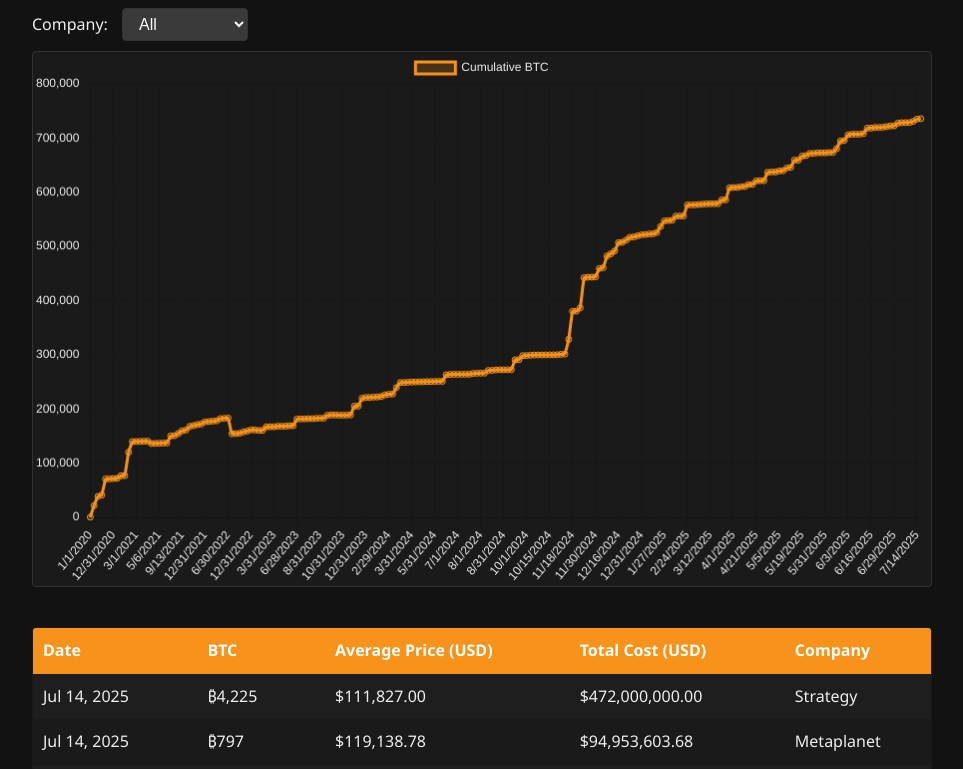
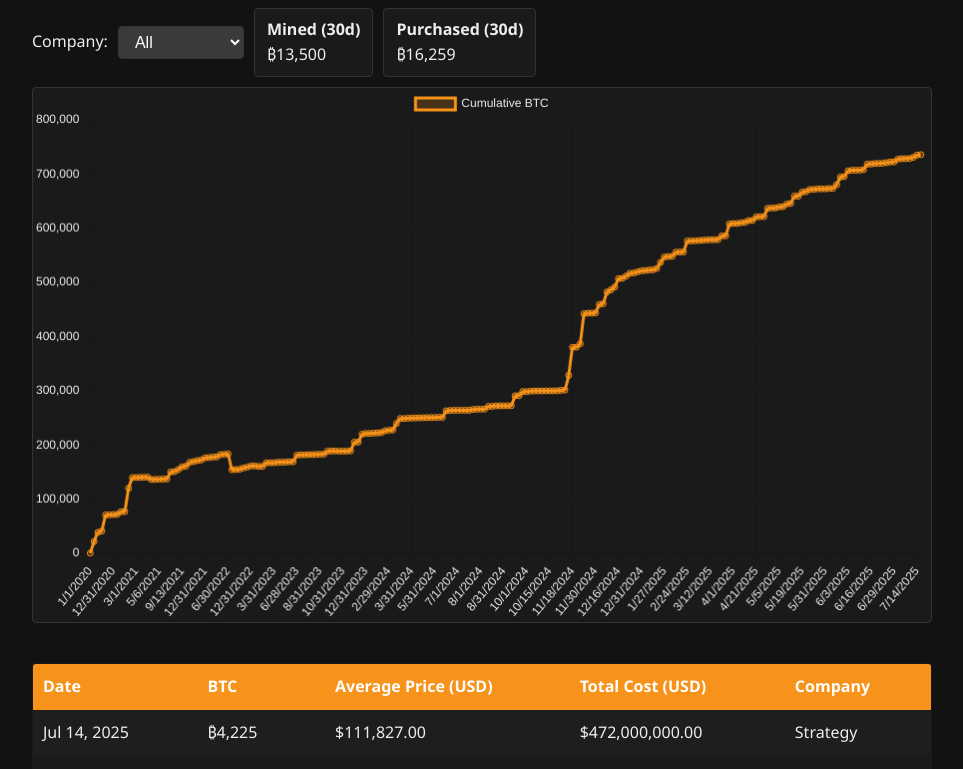
Before and after one commit to jaderiverstokes/flow, a plain HTML site: page index.html in a window 1280 px wide. Shown: the part 77-846 px from the top of the page, without its empty margins (158-1121 px from the left). Drawn offline with nearby package versions, Linux system fonts and the light colour scheme.

Commit message:
Refine flow panel layout

```diff
--- a/index.html
+++ b/index.html
@@ -47,9 +47,14 @@
     background: #1e1e1e;
   }
 
+  .controls {
+    display: flex;
+    align-items: center;
+    gap: 10px;
+    margin-bottom: 10px;
+  }
+
   #company-filter {
-    margin-left: 10px;
-    margin-bottom: 10px;
     padding: 6px 12px;
     background: #3a3a3a;
     color: #fff;
@@ -65,15 +70,33 @@
     border-radius: 4px;
     margin-bottom: 40px;
   }
+
+  #flow-panel {
+    display: flex;
+    gap: 10px;
+  }
+
+  .flow-card {
+    background: #1a1a1a;
+    border: 1px solid #333;
+    border-radius: 4px;
+    padding: 8px 12px;
+  }
 </style>
 </head>
 <body>
 <div class="container">
   <h1>Bitcoin Treasury Purchases</h1>
-  <label for="company-filter">Company:</label>
-  <select id="company-filter">
-    <option value="all">All</option>
-  </select>
+  <div class="controls">
+    <label for="company-filter">Company:</label>
+    <select id="company-filter">
+      <option value="all">All</option>
+    </select>
+    <div id="flow-panel">
+      <div class="flow-card" id="mined-card"></div>
+      <div class="flow-card" id="purchased-card"></div>
+    </div>
+  </div>
   <canvas id="btcChart" height="180"></canvas>
   <table id="purchases"></table>
 </div>
@@ -143,6 +166,8 @@
       }
 
       const filterEl = document.getElementById('company-filter');
+      const minedCard = document.getElementById('mined-card');
+      const purchasedCard = document.getElementById('purchased-card');
       const allRows = [];
       Object.keys(data).forEach(key => {
         const name = key.length <= 3 ? key.toUpperCase() :
@@ -165,6 +190,51 @@
 
       const ctx = document.getElementById('btcChart').getContext('2d');
       let chart;
+
+      const halvingSchedule = [
+        { date: '2012-11-28', reward: 25 },
+        { date: '2016-07-09', reward: 12.5 },
+        { date: '2020-05-11', reward: 6.25 },
+        { date: '2024-04-20', reward: 3.125 },
+      ];
+
+      function rewardOn(date) {
+        let reward = 50;
+        for (const h of halvingSchedule) {
+          if (date >= new Date(h.date)) {
+            reward = h.reward;
+          } else {
+            break;
+          }
+        }
+        return reward;
+      }
+
+      function minedLast30Days() {
+        const now = new Date();
+        let total = 0;
+        for (let i = 0; i < 30; i++) {
+          const d = new Date(now);
+          d.setDate(d.getDate() - i);
+          total += 144 * rewardOn(d);
+        }
+        return total;
+      }
+
+      function updateFlow(rows) {
+        const cutoff = new Date();
+        cutoff.setDate(cutoff.getDate() - 30);
+        const purchased = rows.reduce((sum, r) => {
+          const d = new Date(r.date);
+          if (d >= cutoff && Number(r.btc) > 0) {
+            sum += Number(r.btc);
+          }
+          return sum;
+        }, 0);
+        const mined = minedLast30Days();
+        minedCard.innerHTML = `<strong>Mined (30d)</strong><br>\u20BF${mined.toLocaleString('en-US', { maximumFractionDigits: 0 })}`;
+        purchasedCard.innerHTML = `<strong>Purchased (30d)</strong><br>\u20BF${purchased.toLocaleString('en-US', { maximumFractionDigits: 2 })}`;
+      }
 
       function updateChart(rows) {
         const sorted = rows.slice().sort((a, b) => new Date(a.date) - new Date(b.date));
@@ -209,6 +279,7 @@
         }
         render('purchases', rows);
         updateChart(rows);
+        updateFlow(rows);
       }
 
       renderFiltered();
```
